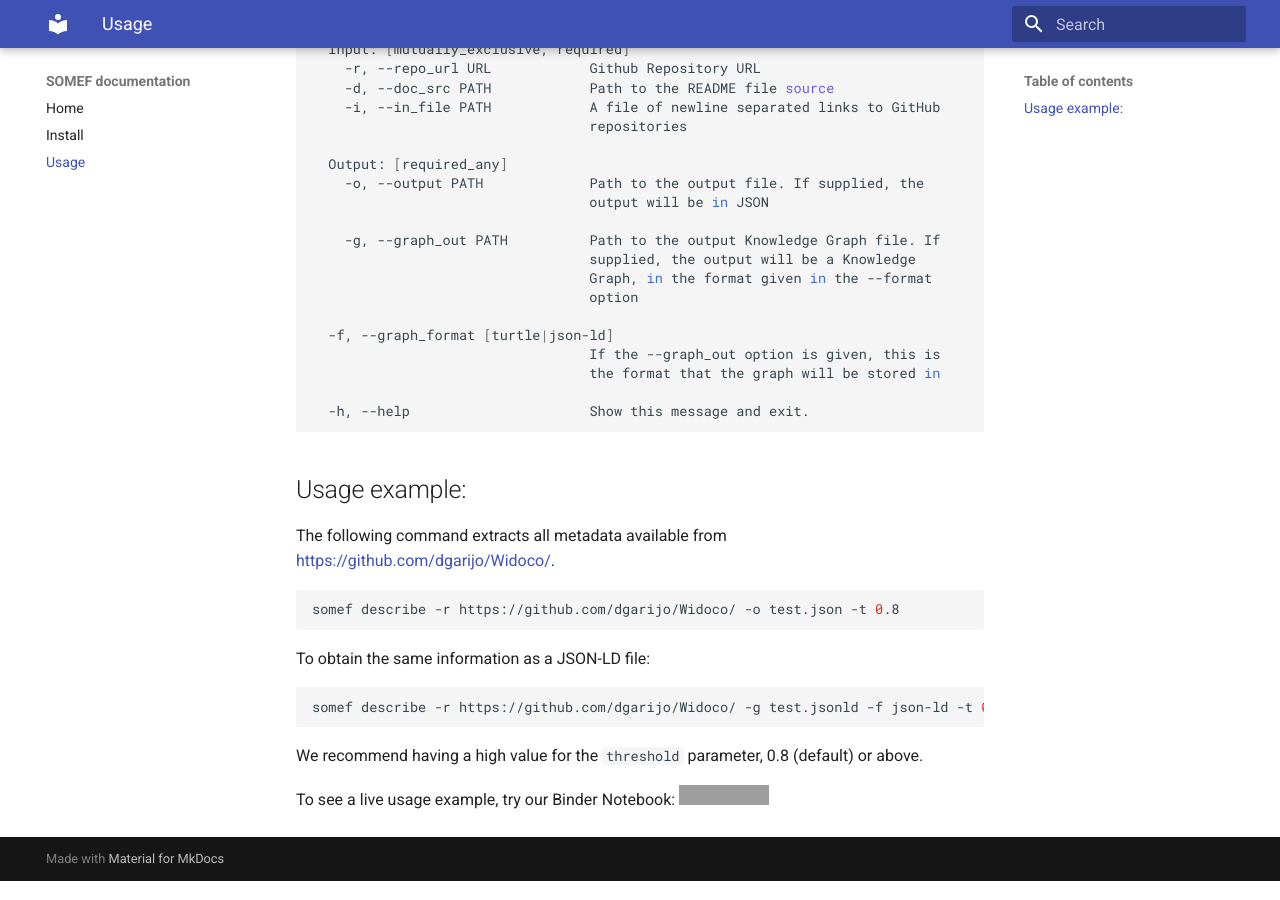
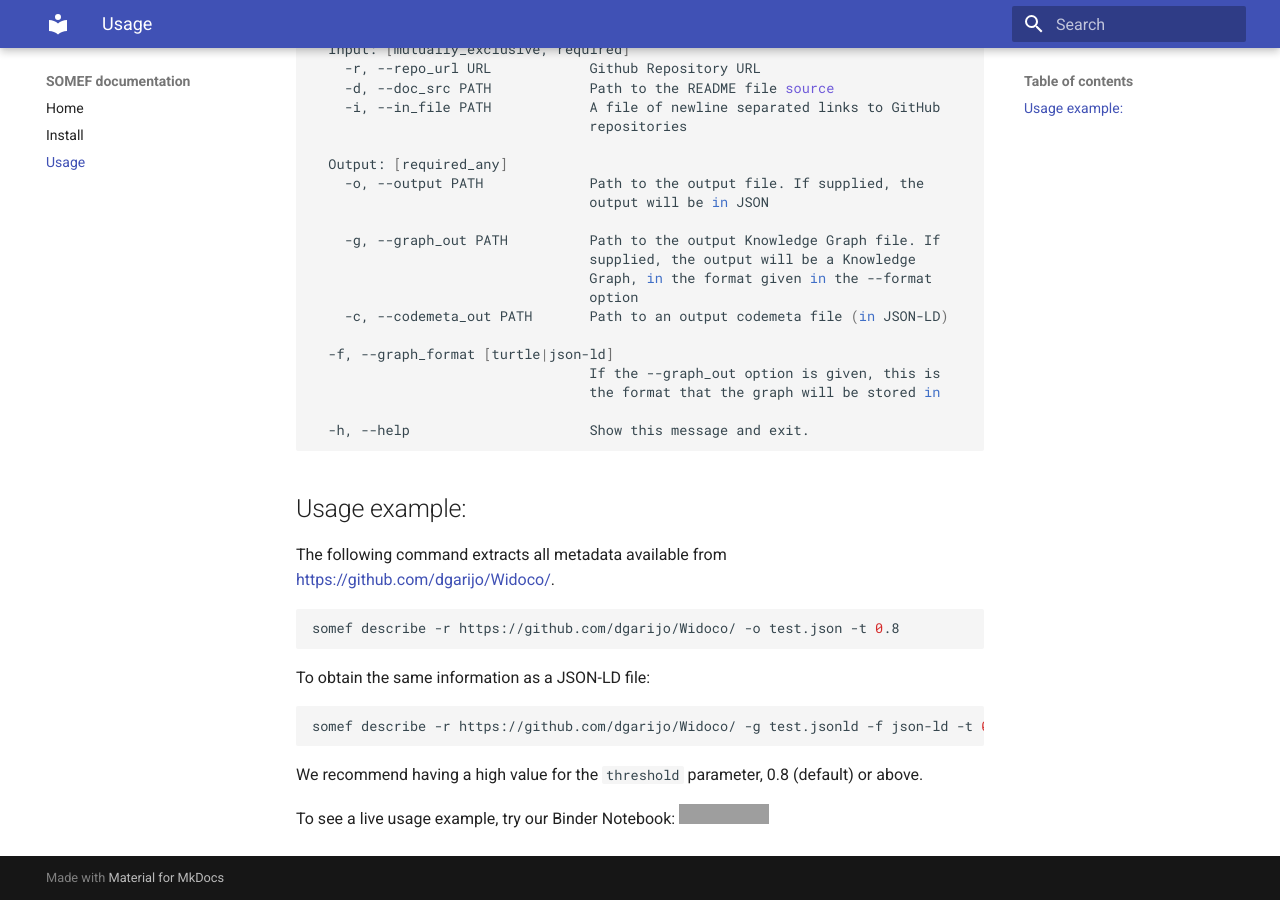
Before and after one commit to KnowledgeCaptureAndDiscovery/somef, an MkDocs documentation site: the page built from docs/usage.md, in a window 1280 px wide and 900 px high, scrolled down 691 px. Built offline with MkDocs 1.6.1 and Material for MkDocs 9.7.7, drawn with Linux system fonts in a browser that asks for light colours; grey boxes are pictures that could not be loaded.

Commit message:
Update codemeta export

```diff
--- a/docs/usage.md
+++ b/docs/usage.md
@@ -41,6 +41,7 @@
                                   supplied, the output will be a Knowledge
                                   Graph, in the format given in the --format
                                   option
+    -c, --codemeta_out PATH       Path to an output codemeta file (in JSON-LD)
 
   -f, --graph_format [turtle|json-ld]
                                   If the --graph_out option is given, this is
```
